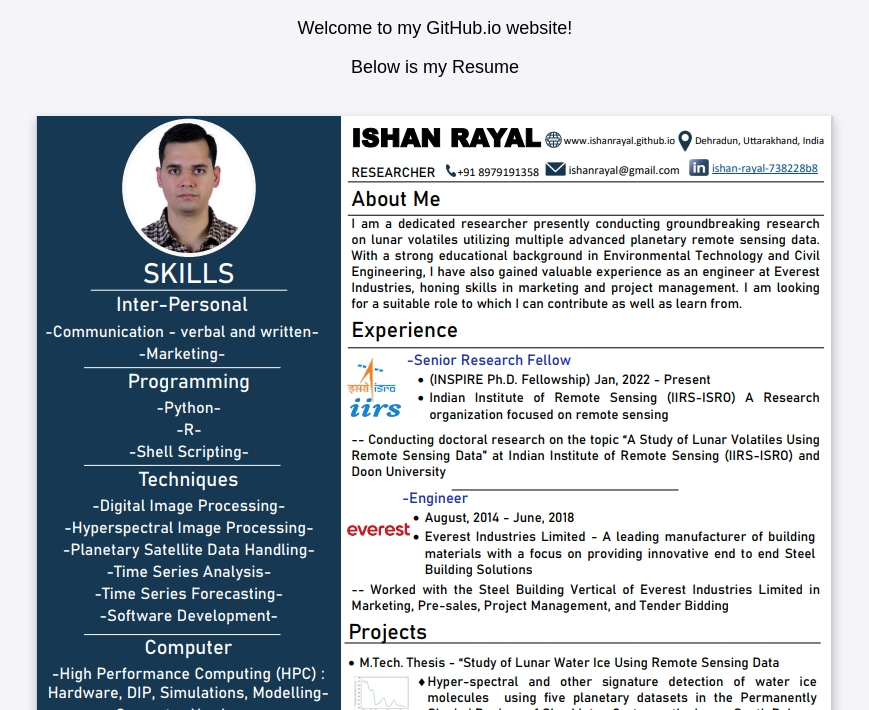
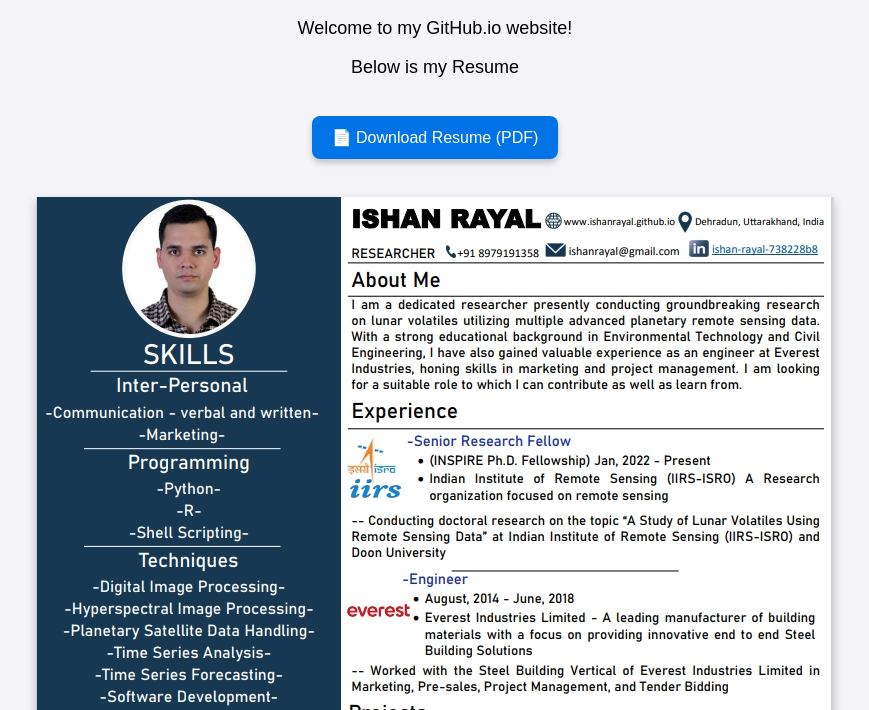
Before and after one commit to ishanrayal/ishanrayal.github.io, a plain HTML site: page index.html in a window 1280 px wide. Shown: the part 90-800 px from the top of the page, without its empty margins (205-1074 px from the left). Drawn offline with Linux system fonts and the light colour scheme.

Commit message:
Update index.html

```diff
--- a/index.html
+++ b/index.html
@@ -45,12 +45,17 @@
   <p>Welcome to my GitHub.io website!</p>
   <p>Below is my Resume</p>
 
+  <!-- Download Resume PDF -->
+  <p>
+    <a href="assets/documents/IshanRayalResume.pdf" download class="download-btn">📄 Download Resume (PDF)</a>
+  </p>
+
   <!-- Resume Image -->
   <img src="assets/images/IshanRayalResumeImage.jpeg" alt="Ishan Rayal">
 
   <!-- Download Resume PDF -->
   <p>
-    <a href="assets/files/Resume.pdf" download class="download-btn">📄 Download Resume (PDF)</a>
+    <a href="assets/documents/IshanRayalResume.pdf" download class="download-btn">📄 Download Resume (PDF)</a>
   </p>
 </body>
 </html>
```
